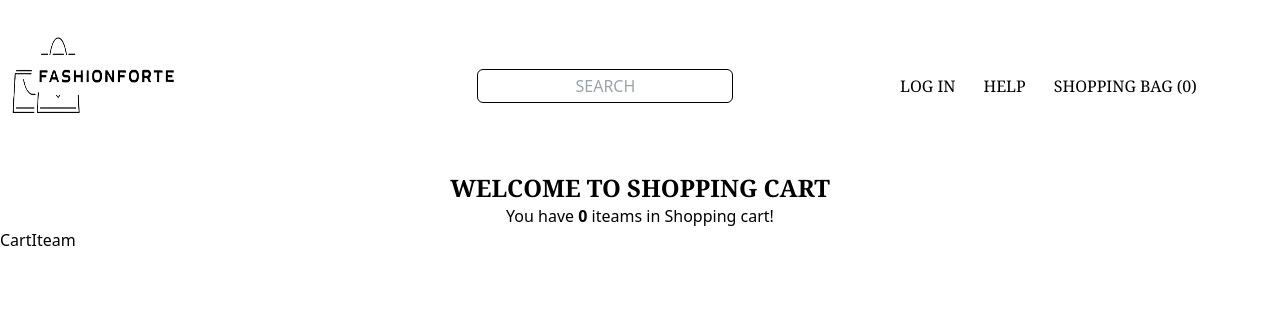
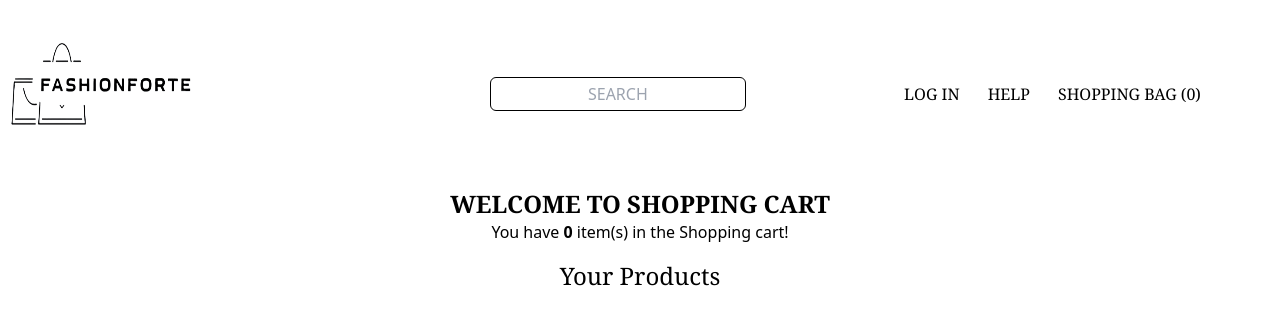
Before and after one commit to PRASHANT696969/FashionForte, a React (Create React App) app: page /Cart in a window 1280 px wide. Shown: the top 324 px of the page. Built offline with nearby package versions, Linux system fonts and the light colour scheme.

Commit message:
Add to Cart Done!

```diff
--- a/package.json
+++ b/package.json
@@ -40,7 +40,7 @@
     ]
   },
   "devDependencies": {
-    "react-router-dom": "^6.20.1",
+    "react-router-dom": "^6.21.2",
     "tailwindcss": "^3.2.7"
   }
 }
--- a/src/components/Cart.js
+++ b/src/components/Cart.js
@@ -1,16 +1,29 @@
-import React from 'react'
-import Navbar from './Navbar'
-import CartIteam from './CartIteam'
-import HeaderCart from './HeaderCart'
+import React, { useState, useEffect } from 'react';
+import Navbar from './Navbar';
+import CartIteam from './CartIteam';
+import HeaderCart from './HeaderCart';
+import { useLocation } from 'react-router-dom';
 
 const Cart = () => {
+  const location = useLocation();
+  const product = location.state?.product; // Access product from location state
+
+  const [itemCount, setItemCount] = useState(0);
+
+  useEffect(() => {
+    // Update the item count when a product is added to the cart
+    if (product) {
+      setItemCount((prevCount) => prevCount +1 );
+    }
+  }, [product]);
+
   return (
     <div>
-        <Navbar/>
-        <HeaderCart/>
-        <CartIteam/>
+      <Navbar />
+      <HeaderCart itemCount={itemCount} /> {/* Pass the itemCount as a prop to HeaderCart */}
+      <CartIteam product={product} /> {/* Pass the product as a prop to CartIteam */}
     </div>
-  )
-}
+  );
+};
 
-export default Cart
+export default Cart;
--- a/src/components/CartIteam.js
+++ b/src/components/CartIteam.js
@@ -1,9 +1,21 @@
-import React from 'react'
+import React from 'react';
 
-const CartIteam = () => {
+const CartIteam = ({ product }) => {
   return (
-    <div>CartIteam</div>
-  )
-}
+    <div className="text-center ">
+      <h2 className="font-serif  text-2xl mt-4 font-extralight mb-7">Your Products</h2>
+      {product && (
+        <div className="flex flex-row justify-evenly items-center  border-dashed border-2 ">
+          <img  src={product.ProductImg} alt={product.ProductName} className=" className=' h-46 w-44 mb-4'" />
+          <p className='text-3xl text-gray-600 hover:scale-x-110 cursor-pointer transition-all font-serif'>{product.ProductName}</p>
+          <p className="font-serif font-bold text-xl">${product.ProductPrice}</p>
+          <p className="font-serif  border bg-black text-white p-3 hover:scale-x-110 cursor-pointer">Continue</p>
 
-export default CartIteam
+          {/* Add more details as needed */}
+        </div>
+      )}
+    </div>
+  );
+};
+
+export default CartIteam;
--- /dev/null
+++ b/src/components/CartNotification.js
@@ -0,0 +1,11 @@
+import React from 'react';
+
+const CartNotification = () => {
+  return (
+    <div className="fixed top-0 right-0 m-4 p-4 bg-green-500 text-white rounded shadow">
+      Item added to cart!
+    </div>
+  );
+};
+
+export default CartNotification;
--- a/src/components/Description.js
+++ b/src/components/Description.js
@@ -1,12 +1,14 @@
+
 import React from 'react';
-import { useParams } from 'react-router-dom';
-import { Products } from './Products'; // Import your Products array or fetch data from an APIImport your WProducts array or fetch data from an API
+import { useParams, useNavigate } from 'react-router-dom';
+import { Products } from './Products';
 import Navbar from './Navbar';
 import Footer from './Footer';
 
 const Description = () => {
   const { productId } = useParams();
-  const product = Products.find((product) => product.Id.toString() === productId)
+  const navigate = useNavigate(); // Import the useNavigate hook
+  const product = Products.find((product) => product.Id.toString() === productId);
 
   if (!product) {
     return (
@@ -20,6 +22,10 @@ const Description = () => {
     );
   }
 
+  const addToCart = () => {
+    navigate('/cart', { state: { product } }); // Pass product as state
+  };
+
   return (
     <div>
       <Navbar />
@@ -30,7 +36,12 @@ const Description = () => {
         <div className='font-bold my-24 space-y-9'>
           <h1 className='text-5xl text-gray-600 hover:scale-x-110 cursor-pointer transition-all font-serif'>{product.ProductName}</h1>
           <p className='text-xl font-normal font-sans'>{`Price: $${product.ProductPrice}`}</p>
-          <button className='border text-xl font-serif hover:scale-x-110 cursor-pointer transition-all border-gray-400 rounded-md px-4 py-1 hover:bg-gray-300 hover:scale-105 hover:animate-bounce animate-pulse '>Add to Cart</button>
+          <button
+            onClick={addToCart}
+            className='border text-xl font-serif hover:scale-x-110 cursor-pointer transition-all border-gray-400 rounded-md px-4 py-1 hover:bg-gray-300 hover:scale-105 hover:animate-bounce animate-pulse '
+          >
+            Add to Cart
+          </button>
         </div>
       </div>
       <Footer />
--- a/src/components/HeaderCart.js
+++ b/src/components/HeaderCart.js
@@ -1,16 +1,14 @@
-import React from 'react'
+import React from 'react';
 
-const HeaderCart = () => {
+const HeaderCart = ({ itemCount }) => {
   return (
+    <div className='text-center m-auto w-2/3'>
+      <h2 className='text-2xl font-serif font-bold uppercase'> WELCOME TO Shopping Cart</h2>
+      <p>
+        You have <span className='font-semibold'>{itemCount}</span> item(s) in the Shopping cart!
+      </p>
+    </div>
+  );
+};
 
-    <div className='text-center m-auto w-2/3'>
-          <h2 className=' text-2xl font-serif font-bold uppercase'> WELCOME TO Shopping Cart</h2>
-               <p>You have
-          <span className='font-semibold'> 0 </span>
-                iteams in Shopping cart!</p>
-    </div>
-
-  )
-}
-
-export default HeaderCart
+export default HeaderCart;
--- a/src/components/MenIteam.js
+++ b/src/components/MenIteam.js
@@ -10,7 +10,7 @@ const MenIteam = () => {
 
   const handleProductClick = (product) => {
     setSelectedProduct(product);
-    navigate(`/product/${product.Id}`); // Use a dynamic route for each product
+    navigate(`/product/${product.Id}`);
   };
 
   return (
@@ -29,7 +29,9 @@ const MenIteam = () => {
           </button>
         </div>
       ))}
-      {selectedProduct && <Description product={selectedProduct} />}
+      {selectedProduct && (
+        <Description product={selectedProduct} />
+      )}
     </div>
   );
 };
--- a/src/components/Navbar.js
+++ b/src/components/Navbar.js
@@ -1,16 +1,16 @@
 import React from 'react';
 import { Link } from 'react-router-dom';
-import Dropdown from './Dropdown';
+import Dropdown from './Dropdown'; // Import the logo image
 
 const Navbar = () => {
   return (
     <div className='flex flex-row justify-around items-center w-full z-50'>
       <Link to="/">
-        <img
-          className="h-52 w-max -ml-24 -mt-9 cursor-pointer"
-          src="./imgs/logo.png"
-          alt="logo not loaded"
-        />
+      <img
+              className=" h-56   w-max  ml-[-6rem]   -mt-9  cursor-pointer"
+              src="./imgs/logo.png"
+              alt="logo not loaded"
+            />
       </Link>
       <input type="text" placeholder='SEARCH' className='text-center items-start p-1 rounded-md w-64 border border-black hover:border-zinc-600' />
       <div className="flex-row gap-7 flex text-right text-black font-serif">
```
Also changed, not shown: 1 other file (tests, documents, lock files or other folders).
